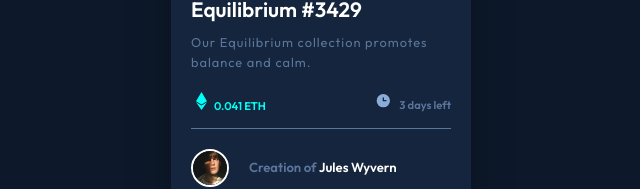
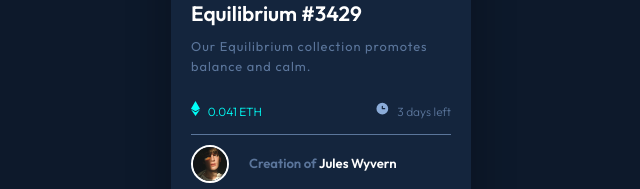
Before and after one commit to Zinah-Zwayen/NFT-preview-card-component, a plain HTML site: page index.html in a window 1280 px wide. Shown: the part 449-638 px from the top of the page, without its empty margins (319-959 px from the left). Drawn offline with Linux system fonts and the light colour scheme.

Commit message:
Adjustments

```diff
--- a/index.html
+++ b/index.html
@@ -22,10 +22,16 @@
   <p>Our Equilibrium collection promotes balance and calm.</p>
 
   <div class="duration">
-        <h5 class="cyan"><img src="images/icon-ethereum.svg" alt=""> 0.041 ETH</h5>
-        <h5><img src="images/icon-clock.svg" alt=""> 3 days left</h5>
 
-    </div>
+     <div class="left">
+      <h5><img src="images/icon-ethereum.svg" alt=""> 0.041 ETH</h5>
+     </div>
+
+     <div class="right">
+      <h5><img src="images/icon-clock.svg" alt=""> 3 days left</h5>
+     </div>
+
+  </div>
 
     <div class="profile">
      <img src="images/image-avatar.png" alt="">
--- a/style.css
+++ b/style.css
@@ -110,25 +110,28 @@ p{
     display: flex;
     align-items: center;
     justify-content: space-between;
-    margin: 10px;
-    border-bottom: 1px solid var(--Soft-blue);
+    margin: 0 10px 0 10px;
+    border-bottom: 1px solid hsla(215, 51%, 70%, 60%);
     padding-bottom: 10px;
+    color: var(--Soft-blue);
+    font-size: .9rem;
 }
 
 .duration img{
-    margin-right: .3rem;
+    padding-right: 5px;
+    height:15px;
+    margin-top: 20px;
 }
+h5{
+  padding-bottom: 5px;
+  font-weight: lighter;
 
-h5{
-    font-size: .7rem;
-    color: var(--Soft-blue);
- }
+}
+.left h5 {
+    color: var(--Cyan);
 
 
-.cyan {
-    font-size: .7rem;
-    color: var(--Cyan);
-    padding: 5px;
+
 
 }
 
```
